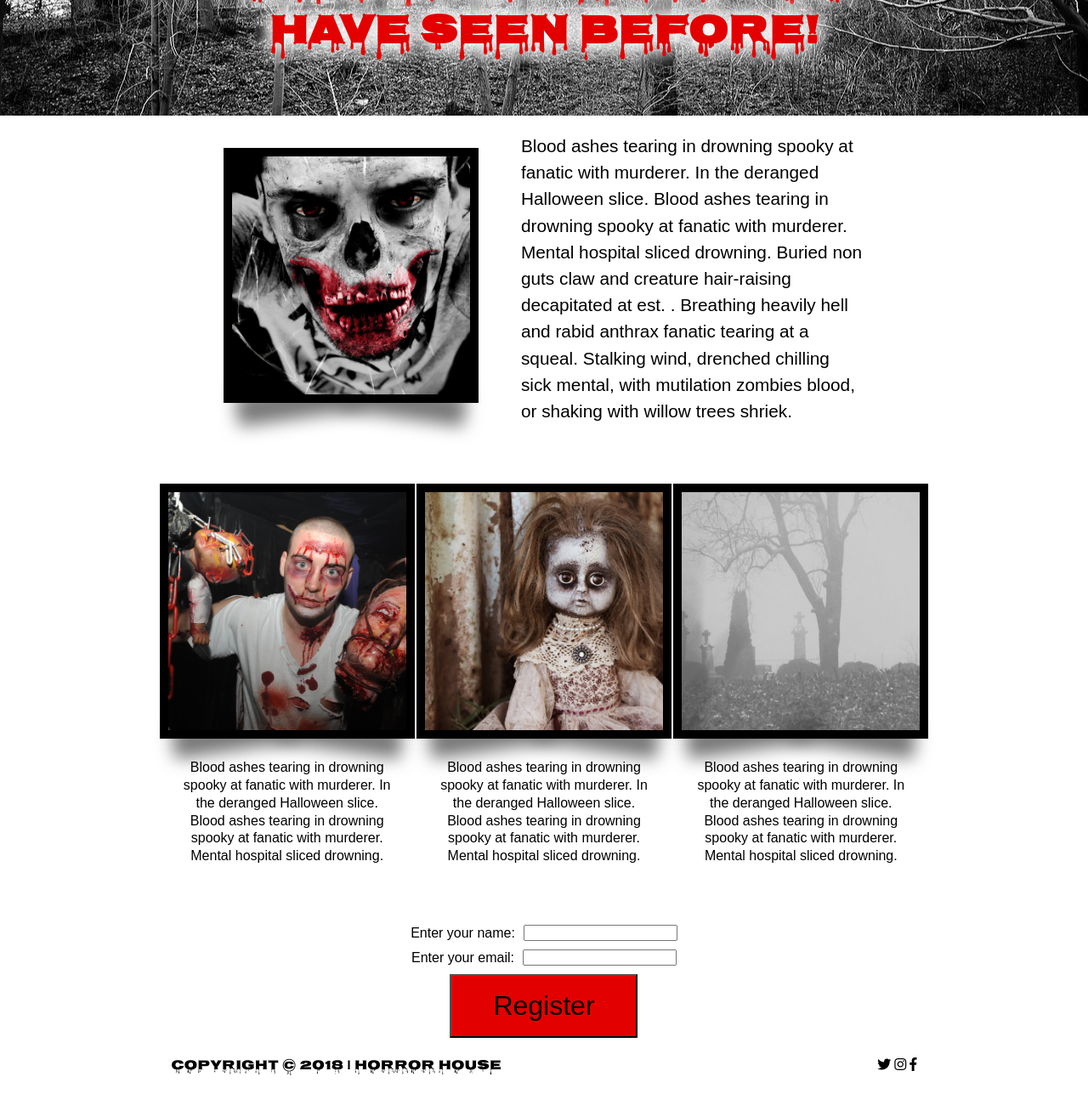
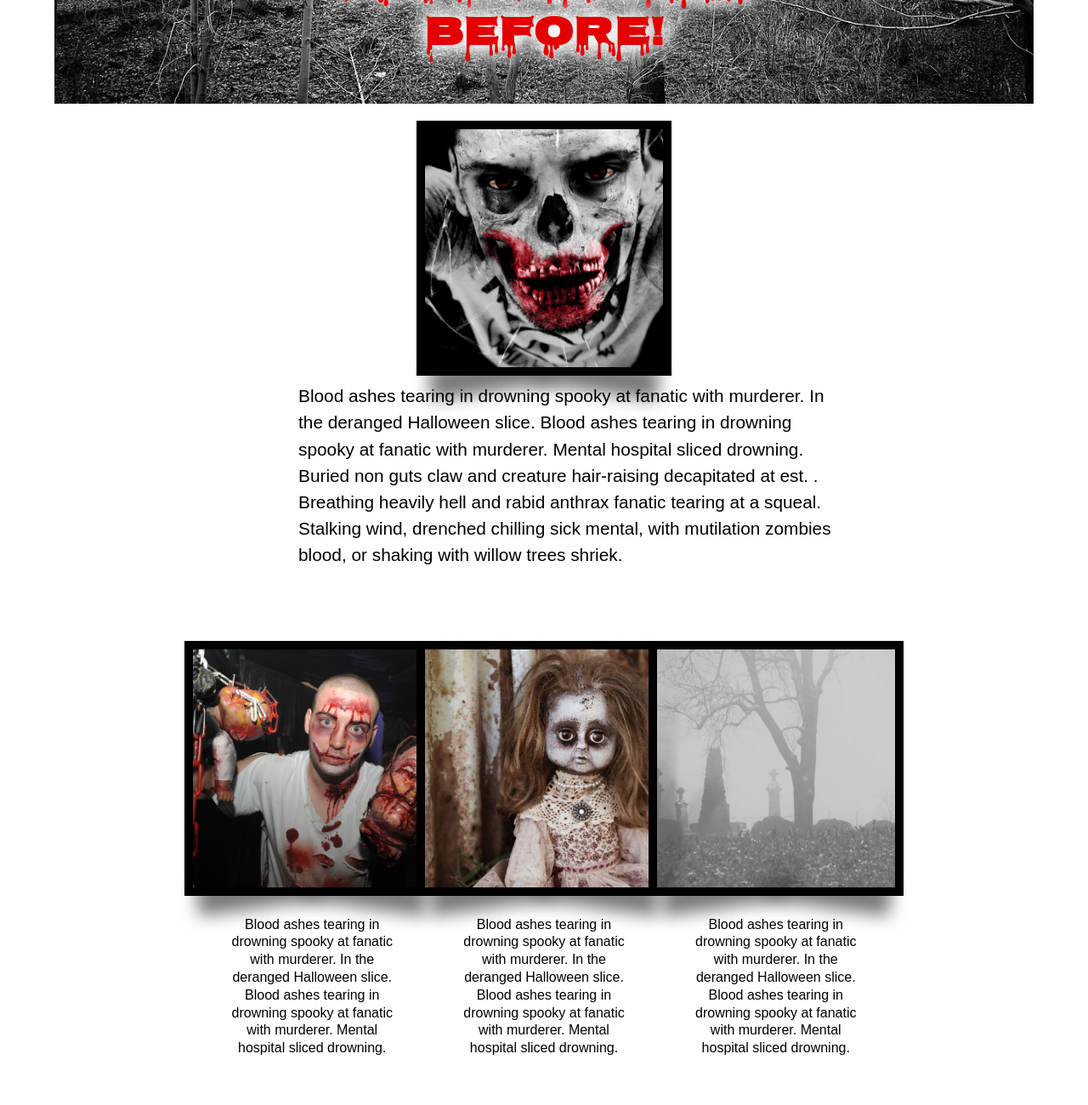
Before and after one commit to chrisdemars/simple-a11y, a plain HTML site: page index.html in a window 1280 px wide. Shown: the part 320-1620 px from the top of the page at 85% size. Before the commit the page ends 1588 px from the top, so only its background shows below. Drawn offline with Linux system fonts and the light colour scheme.

Commit message:
mobile styles

```diff
--- a/css/styles.css
+++ b/css/styles.css
@@ -15,7 +15,6 @@ html,
 body {
   margin: 0;
   height: 100%;
-  /* background-color: black; */
   font-family: Arial, Helvetica, sans-serif;
   color: black;
 }
@@ -37,6 +36,16 @@ body {
 
 .grid-container {
   display: grid;
+  width: 90%;
+  margin: 0 auto;
+}
+
+.header {
+  display: flex;
+}
+
+.logo {
+  font-size: 0.75rem;
 }
 
 .menu-toggle {
@@ -45,6 +54,7 @@ body {
   line-height: 1em;
   font-size: 1em;
   color: #333;
+  margin-right: 25px;
 }
 
 .menu-toggle:hover,
@@ -136,11 +146,12 @@ h2 {
   line-height: 1.5em;
   font-size: 1.3em;
   padding: 20px 0;
+  text-align: center;
 }
 
 .main h1,
 .main h2 {
-  font-size: 2.3em;
+  font-size: 1.5em;
   line-height: 1.3em;
   text-shadow: 0 0 0.5em #fff, 0 0 0.5em #fff, 0 0 0.5em #fff;
 }
@@ -155,6 +166,10 @@ h2 {
 .blurb {
   line-height: 1.5em;
   font-size: 1.3em;
+  display: flex;
+  flex-direction: column;
+  align-items: center;
+  margin: 15px;
 }
 
 
@@ -166,6 +181,7 @@ h2 {
   align-items: center;
   justify-content: center;
   text-align: center;
+  margin: 15px;
 }
 
 
@@ -187,14 +203,26 @@ h2 {
 
 .footer {
   display: flex;
-  flex-direction: row;
+  flex-direction: column;
   align-items: center;
   justify-content: space-between;
   width: 100%;
 }
 
+.footer__copyright {
+  text-align: center;
+}
+
+.footer__social ul {
+  width: 100%;
+  display: flex;
+  justify-content: space-between;
+}
+
 .footer li {
   display: inline;
+  margin: 0 15px;
+  font-size: 20px;
 }
 
 a {
@@ -266,6 +294,7 @@ h3,
     flex-direction: row;
     justify-content: center;
     align-items: center;
+    align-self: flex-end;
   }
 
   .navigation li {
@@ -320,18 +349,6 @@ h3,
     grid-area: 1 / 1 / 2 / 14;
   }
 
-  /* .navigation {
-    display: flex;
-    flex-direction: row;
-    justify-content: center;
-    align-items: center;
-  }
-
-  .navigation li {
-    display: inline;
-    margin-right: 20px;
-  } */
-
   .main {
     grid-area: 2 / 3 / 3 / 12;
     height: 50vh;
@@ -343,6 +360,10 @@ h3,
     text-align: center;
   }
 
+  .main h1,
+  .main h2 {
+    font-size: 2.3em;
+  }
   .main-copy {
     margin-left: 50px;
   }
--- a/index.html
+++ b/index.html
@@ -99,10 +99,10 @@
         </section>
         <div class='footer-bckgrnd'></div>
         <footer class='footer'>
-            <div>
+            <div class="footer__copyright">
                 Copyright &copy; 2018 | Horror House
             </div>
-            <div>
+            <div class="footer__social">
                 <ul>
                     <li><a href="#"><i class="fab fa-twitter" aria-label="Twitter"></a></i></li>
                     <li><a href="#"><i class="fab fa-instagram" aria-label="Instagram"></a></i></li>
```
